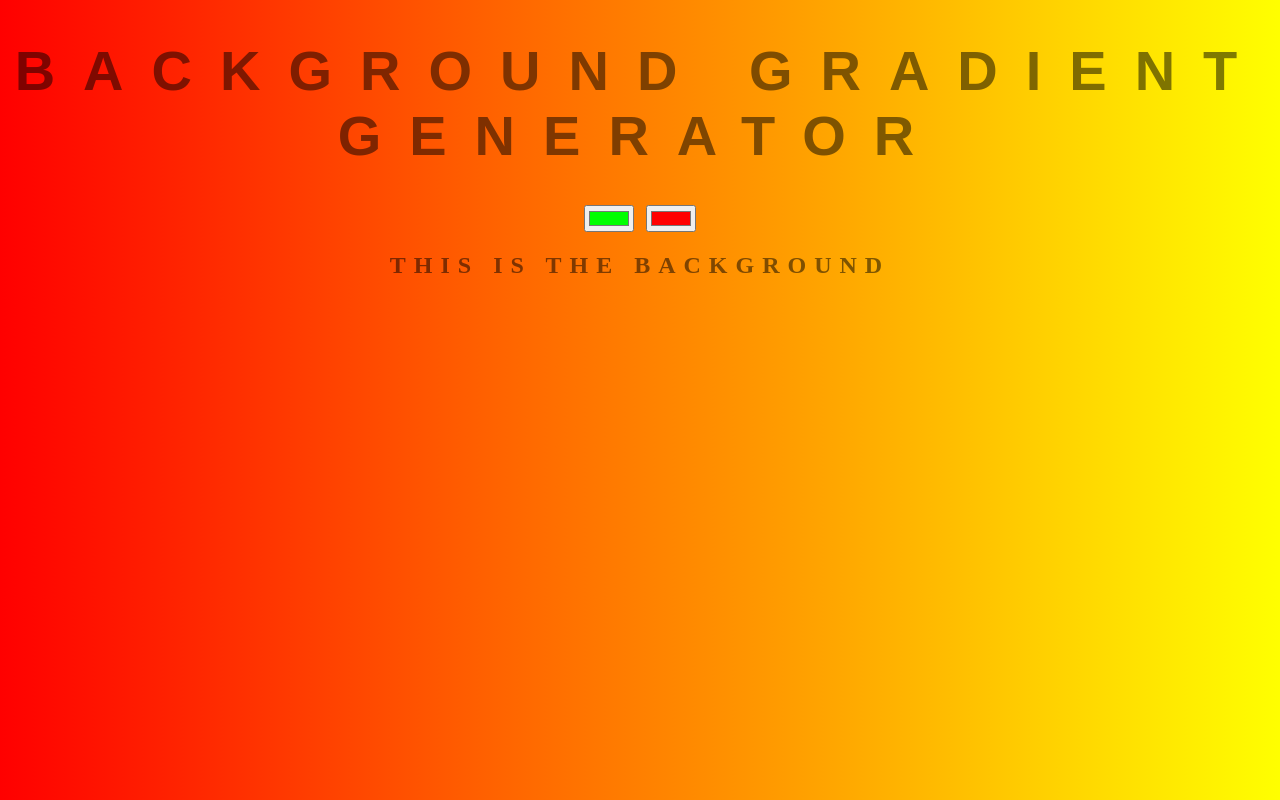
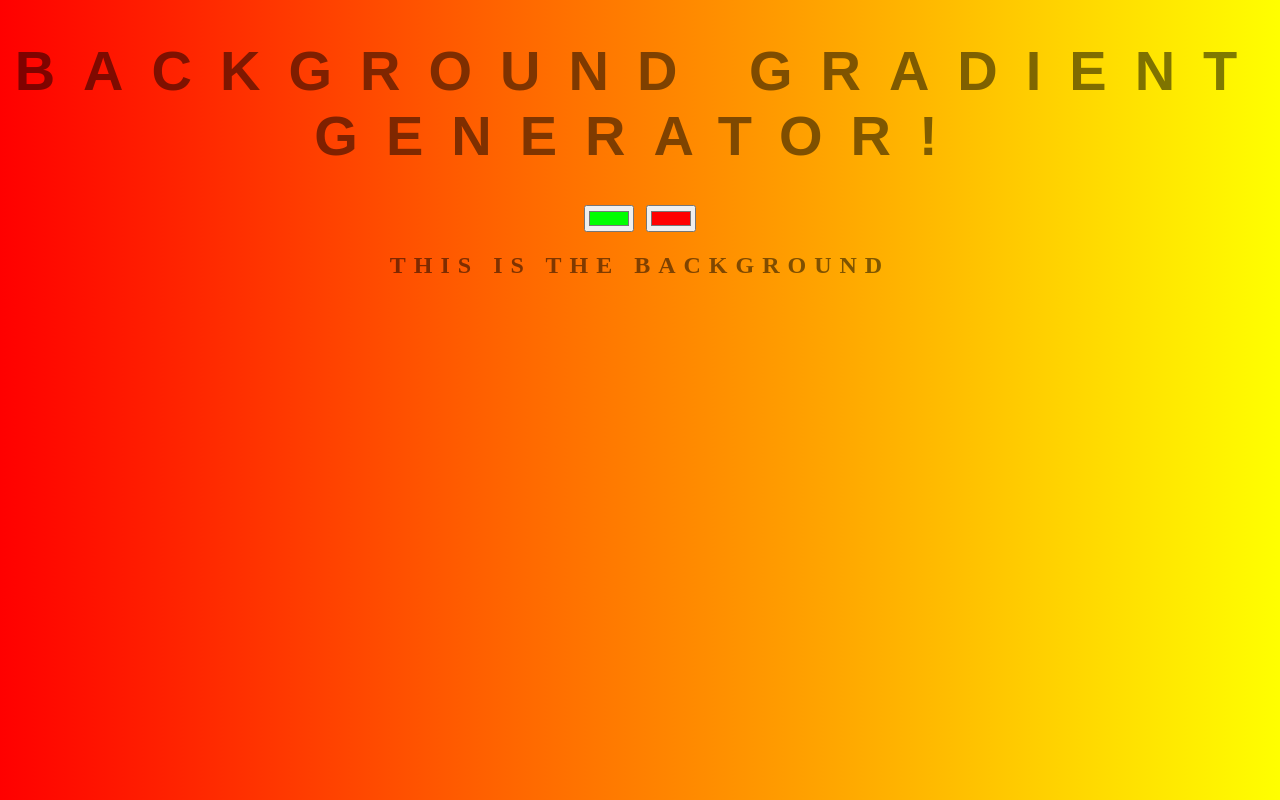
Before and after one commit to ayaphillip/background-generator, a plain HTML site: page index.html in a window 1280 px wide. Drawn offline with Linux system fonts and the light colour scheme.

Commit message:
added ! to title

```diff
--- a/index.html
+++ b/index.html
@@ -9,7 +9,7 @@
         <link rel="stylesheet" href="style.css">
     </head>
     <body id="gradient">
-        <h1>Background Gradient Generator</h1>
+        <h1>Background Gradient Generator!</h1>
         <input class="color1" type="color" name="color1" value="#00ff00">
         <input class="color2" type="color" name="color2" value="#ff0000">
         <h2>This is the background</h2>
```
